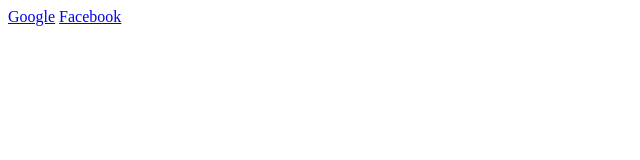
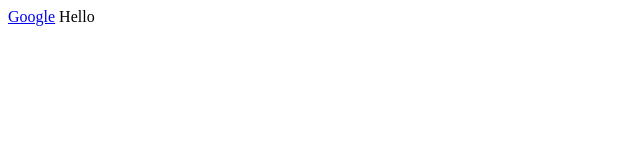
Before and after one commit to AlaaAldeenBK/Training, a plain HTML site: page index.html in a window 1280 px wide. Shown: the full height of the page, 0-640 px from the left. Drawn offline with Linux system fonts and the light colour scheme.

Commit message:
Add new span

```diff
--- a/index.html
+++ b/index.html
@@ -8,6 +8,6 @@
 </head>
 <body>
     <a href="www.google.com">Google</a>
-    <a href="www.facebook.com">Facebook</a>
+    <span>Hello</span>
 </body>
 </html>
```
